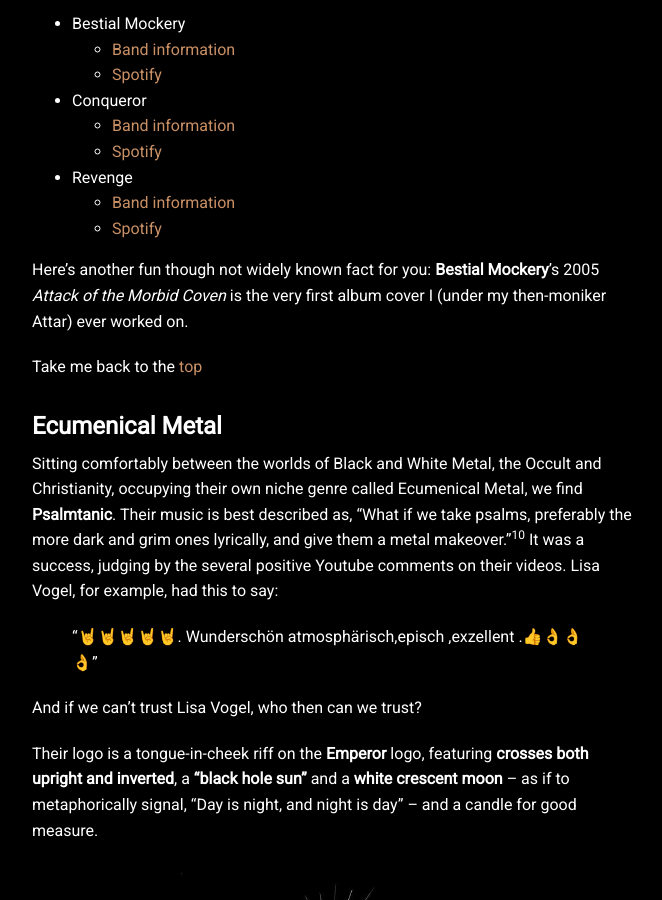
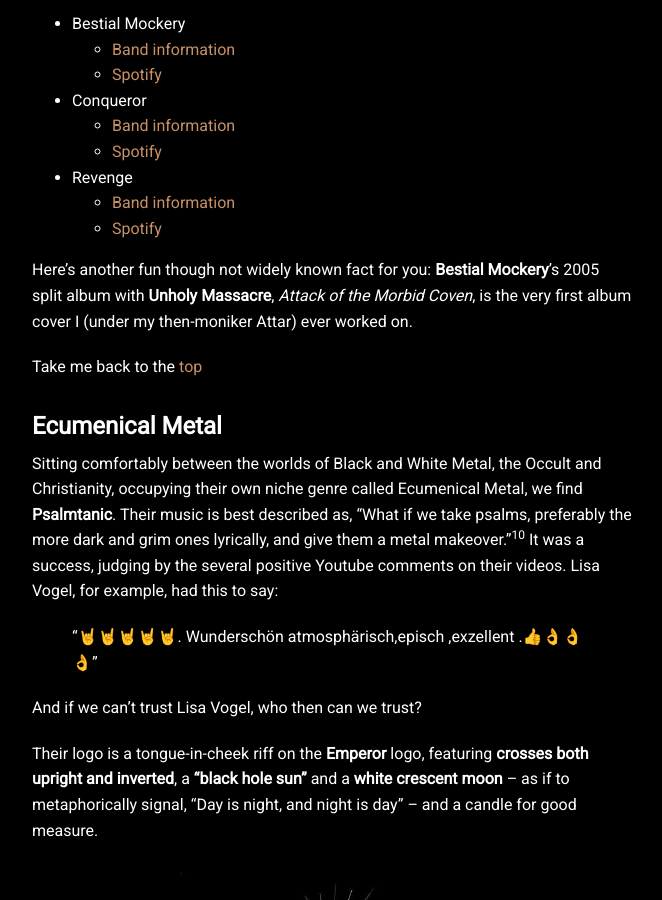
Before and after one commit to Noeska/illegiblesemantics, a Jekyll site: the page built from projects/proj-2.md, in a window 1280 px wide and 900 px high, scrolled down 35453 px. Shown: the whole window, without its empty margins (308-970 px from the left). Built offline with Jekyll 4.4.1, drawn with Linux system fonts in a browser that asks for light colours; nearby versions of some CDN libraries.

Commit message:
Update proj-2.md

```diff
--- a/projects/proj-2.md
+++ b/projects/proj-2.md
@@ -1222,7 +1222,7 @@
 </li>
 </ul>
 
-Here's another fun though not widely known fact for you: **Bestial Mockery**'s 2005 *Attack of the Morbid Coven* is the very first album cover I (under my then-moniker Attar) ever worked on.
+Here's another fun though not widely known fact for you: **Bestial Mockery**'s 2005 split album with **Unholy Massacre**, *Attack of the Morbid Coven*,  is the very first album cover I (under my then-moniker Attar) ever worked on.
 
 Take me back to the [top](#top)
 
```
